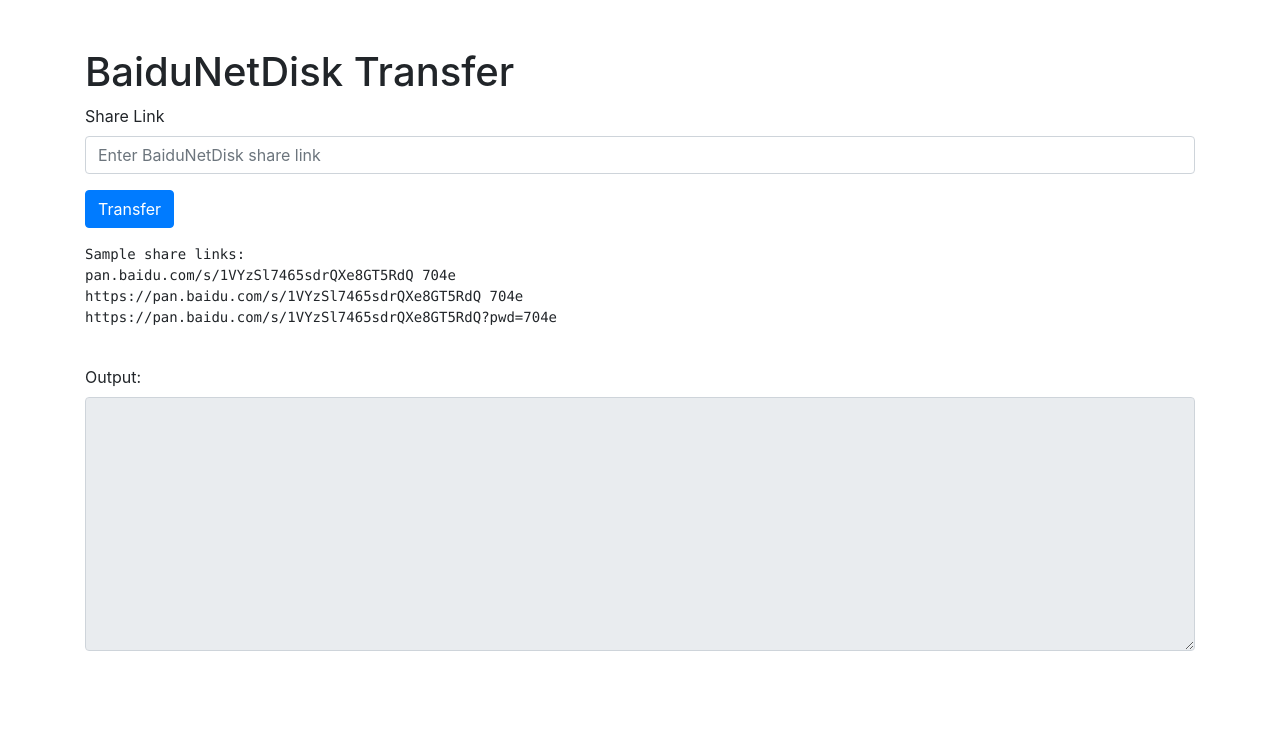
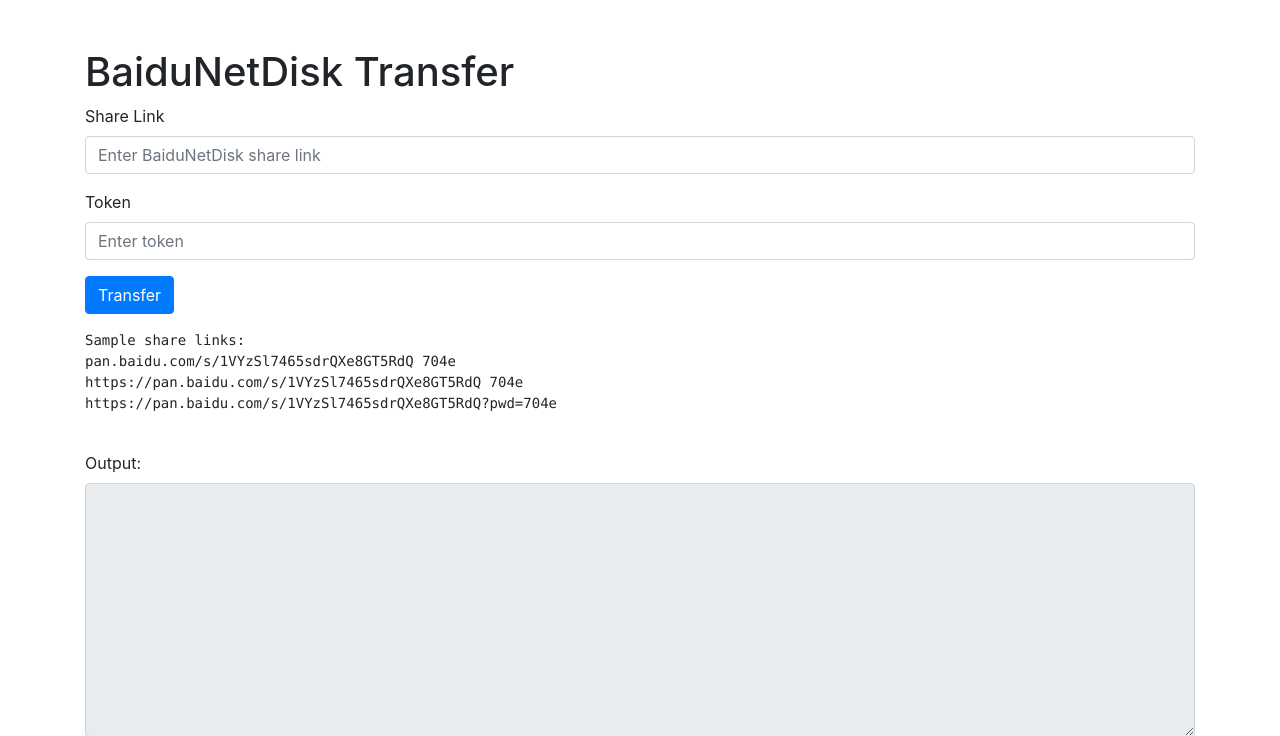
Before and after one commit to LogicDX342/BaiduNetDiskTransfer-WebUI, a Flask app: page / in a window 1280 px wide. Shown: the top 736 px of the page. Run offline with Flask 3, Linux system fonts and the light colour scheme; parts of the project's set-up code (start-up, migrations or seed data) failed here and were passed over; some libraries are stand-ins or nearby versions.

Commit message:
Add token authentication

```diff
--- a/app.py
+++ b/app.py
@@ -3,7 +3,8 @@
 import subprocess
 import os
 
-load_dotenv(dotenv_path=f".env.{os.getenv('APP_ENV', 'development')}")
+load_dotenv(dotenv_path='.env')
+load_dotenv(dotenv_path=f".env.{os.getenv('APP_ENV', 'development')}", override=True)
 
 def init():
     cookies = os.getenv('COOKIES', '')
@@ -42,6 +43,10 @@
 @app.route('/transfer', methods=['GET'])
 def transfer():
     share_link = request.args.get('share_link')
+    token = request.args.get('token')
+    if token != os.getenv('TOKEN'):
+        return Response("Unauthorized", status=401)
+
     def generate():
         process = subprocess.Popen(['./BaiduPCS-Go', 'transfer', share_link, '--collect'], stdout=subprocess.PIPE, stderr=subprocess.PIPE, text=True)
         for line in process.stdout:
--- a/templates/index.html
+++ b/templates/index.html
@@ -16,6 +16,11 @@
                 <label for="share_link">Share Link</label>
                 <input type="text" class="form-control" id="share_link" name="share_link"
                     placeholder="Enter BaiduNetDisk share link">
+            </div>
+            <div class="form-group">
+                <label for="token">Token</label>
+                <input type="token" class="form-control" id="token" name="token"
+                    placeholder="Enter token">
             </div>
             <button type="submit" class="btn btn-primary">Transfer</button>
             <div class="mt-3">
@@ -36,10 +41,11 @@
         document.getElementById('transfer-form').addEventListener('submit', function (event) {
             event.preventDefault();
             const shareLink = document.getElementById('share_link').value;
+            const token = document.getElementById('token').value;
             const output = document.getElementById('output');
             output.value = '';
 
-            const eventSource = new EventSource('/transfer?' + new URLSearchParams({ share_link: shareLink }));
+            const eventSource = new EventSource('/transfer?' + new URLSearchParams({ share_link: shareLink, token: token }));
             eventSource.onmessage = function (event) {
                 output.value += event.data + '\n';
                 output.scrollTop = output.scrollHeight;
```
Also changed, not shown: 2 other files.
